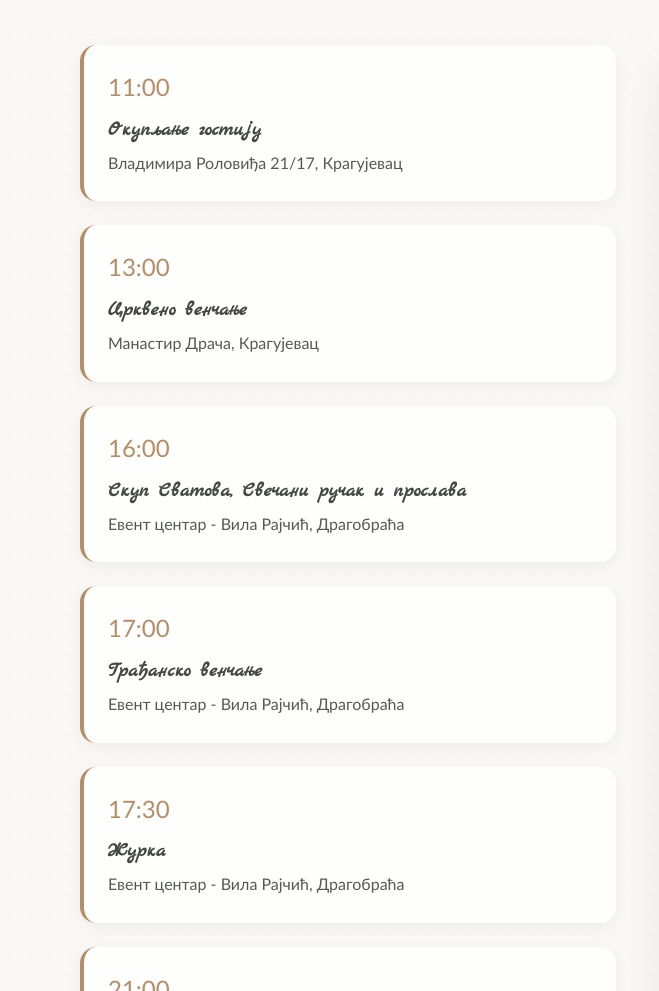
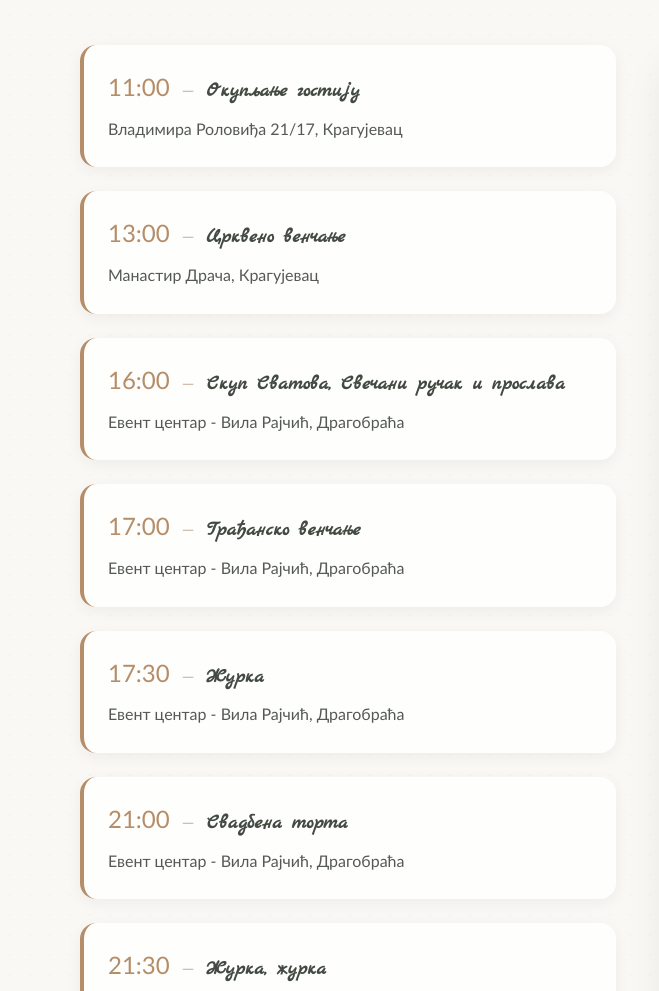
Before and after one commit to IvanTPT/mladenci, an Astro site: page / in a window 1280 px wide. Shown: the part 1035-2026 px from the top of the page, 0-659 px from the left. Built offline with nearby package versions, Linux system fonts and the light colour scheme; Astro itself is replaced by a stand-in of ours.

Commit message:
Refactor schedule item layout and styles

```diff
--- a/src/components/Plan.astro
+++ b/src/components/Plan.astro
@@ -10,9 +10,14 @@ const { data } = Astro.props;
       <div class="schedule-list">
         {data.lokacije.map((stavka: any) => (
           <div class="schedule-item">
-            <div class="time">{stavka.vreme}</div>
+            <!-- Време, црта и наслов сада стоје у једној линији -->
+            <div class="schedule-header">
+              <span class="time">{stavka.vreme}</span>
+              <span class="separator">—</span>
+              <h3>{stavka.naziv}</h3>
+            </div>
+
             <div class="details">
-              <h3>{stavka.naziv}</h3>
               <p>{stavka.opis}</p>
             </div>
           </div>
@@ -33,24 +38,23 @@ const { data } = Astro.props;
 </section>
 
 <style>
-  /* === GLAVNI GRID ZA RASPORED === */
+  /* === ГЛАВНИ GRID ЗА РАСПОРЕД === */
   .plan-grid {
     display: grid;
-    grid-template-columns: 1fr; /* Za mobilne telefone: 1 kolona (jedno ispod drugog) */
+    grid-template-columns: 1fr;
     gap: 2rem;
-    align-items: stretch; /* OVO garantuje da su leva i desna strana iste visine! */
+    align-items: stretch; /* Гарантује исту висину леве и десне стране */
     margin-top: 2.5rem;
   }
 
-  /* Za tablete i kompjutere (širina ekrana veća od 768px) */
   @media (min-width: 768px) {
     .plan-grid {
-      grid-template-columns: 1fr 1fr; /* Na silu deli u 2 jednake kolone */
+      grid-template-columns: 1fr 1fr;
       gap: 3rem;
     }
   }
 
-  /* === STILOVI ZA LEVU STRANU (PLAN) === */
+  /* === СТИЛОВИ ЗА ЛЕВУ СТРАНУ (ПЛАН) === */
   .schedule-list {
     display: flex;
     flex-direction: column;
@@ -71,18 +75,32 @@ const { data } = Astro.props;
     transform: translateX(10px);
   }
 
+  /* НОВО: Заједнички ред за време и наслов */
+  .schedule-header {
+    display: flex;
+    align-items: baseline; /* Поравнава доње ивице текста */
+    gap: 0.75rem; /* Размак између времена, црте и наслова */
+    margin-bottom: 0.5rem;
+    flex-wrap: wrap; /* Заштита за веома мале екране телефона */
+  }
+
   .time {
     font-weight: bold;
     color: var(--color-accent);
     font-size: 1.5rem;
-    margin-bottom: 0.25rem;
   }
 
-  .details h3 {
+  .separator {
+    color: var(--color-accent);
+    font-weight: bold;
+    opacity: 0.7;
+  }
+
+  .schedule-header h3 {
     font-size: 1.25rem;
     font-weight: bold;
     color: var(--color-primary);
-    margin-bottom: 0.25rem;
+    margin: 0; /* Маргина је уклоњена јер је сада хендлује schedule-header */
   }
 
   .details p {
@@ -92,20 +110,20 @@ const { data } = Astro.props;
     margin: 0;
   }
 
-  /* === STILOVI ZA DESNU STRANU (MAPA) === */
+  /* === СТИЛОВИ ЗА ДЕСНУ СТРАНУ (МАПА) === */
   .map-container {
     background: rgba(255, 255, 255, 0.85);
     border-radius: 1rem;
     overflow: hidden;
     box-shadow: var(--shadow-card);
     border: 1px solid rgba(181, 141, 104, 0.3);
-    min-height: 350px; /* Minimalna visina za svaki slučaj */
-    position: relative; /* Bitno za iframe */
+    min-height: 350px;
+    position: relative;
     width: 100%;
   }
 
   .map-container iframe {
-    position: absolute; /* Rasteže iframe tačno na dimenzije kontejnera */
+    position: absolute;
     top: 0;
     left: 0;
     width: 100%;
```
